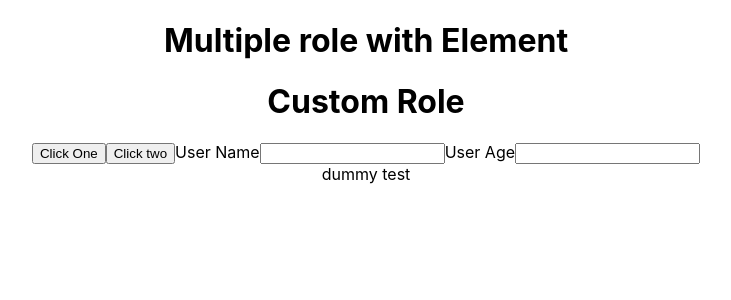
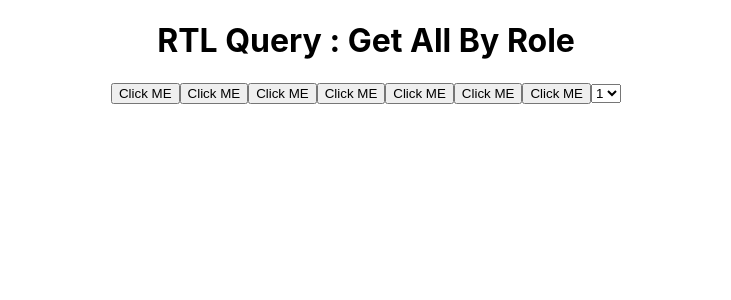
Before and after one commit to Govind2210/Jest-testing, a React (Create React App) app: page / in a window 1280 px wide. Shown: the top 300 px of the page, without its empty margins (274-1005 px from the left). Built offline with nearby package versions, Linux system fonts and the light colour scheme.

Commit message:
learn getAllByRole

```diff
--- a/src/App.js
+++ b/src/App.js
@@ -4,20 +4,21 @@
   return (
     <>
       <div className="App">
-        {/* simentic element  */}
-        <h1>Multiple role with Element</h1>
-        <h1>Custom Role</h1>
-        <button>Click One</button>
-        <button>Click two</button>
-        <label htmlFor="userName">User Name</label>
-        <input type="text" id="userName"/>
-        <label htmlFor="userAge">User Age</label>
-        <input type="text" id="userAge"/>
+       <h1>RTL Query : Get All By Role</h1>
+       <button>Click ME</button>
+       <button>Click ME</button>
+       <button>Click ME</button>
+       <button>Click ME</button>
+       <button>Click ME</button>
+       <button>Click ME</button>
+       <button>Click ME</button>
 
-        {/* non - simentic element  */}
-        <div role="dummy">
-          dummy test
-        </div>
+      {/* testing for the option  */}
+       <select>
+        <option>1</option>
+        <option>2</option>
+        <option>3</option>
+       </select>
       </div>
     </>
   );
```
Also changed, not shown: 1 other file (tests, documents, lock files or other folders).
